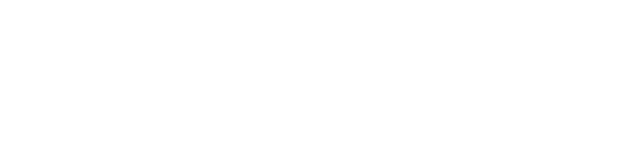
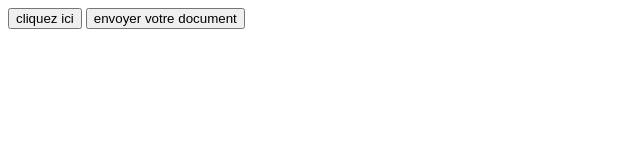
Before and after one commit to fortunenoumi/page2, a plain HTML site: page src/index.html in a window 1280 px wide. Shown: the whole page, without its empty margins (0-640 px from the left). Drawn offline with Linux system fonts and the light colour scheme.

Commit message:
ajout des boutons

```diff
--- a/src/index.html
+++ b/src/index.html
@@ -6,6 +6,8 @@
     <title>Document</title>
 </head>
 <body>
+    <button>cliquez ici</button>
+    <button>envoyer votre document</button>
 
 </body>
 </html>
```
